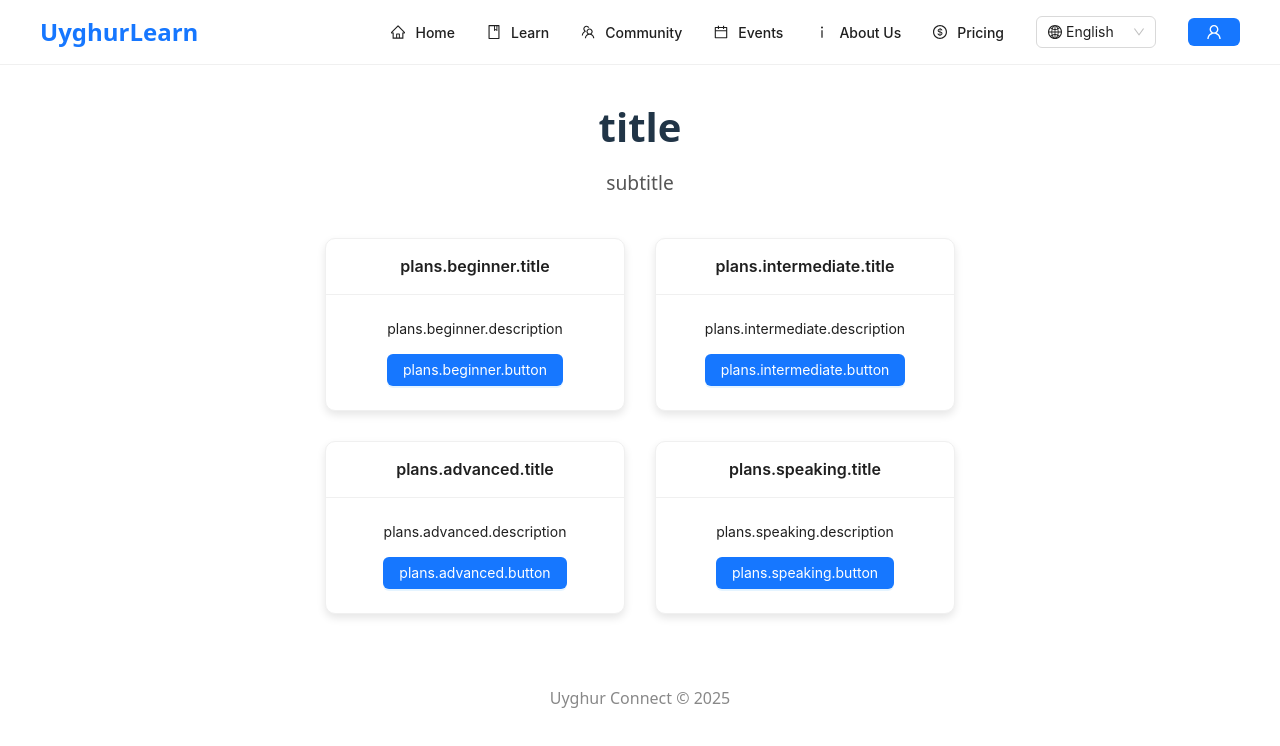
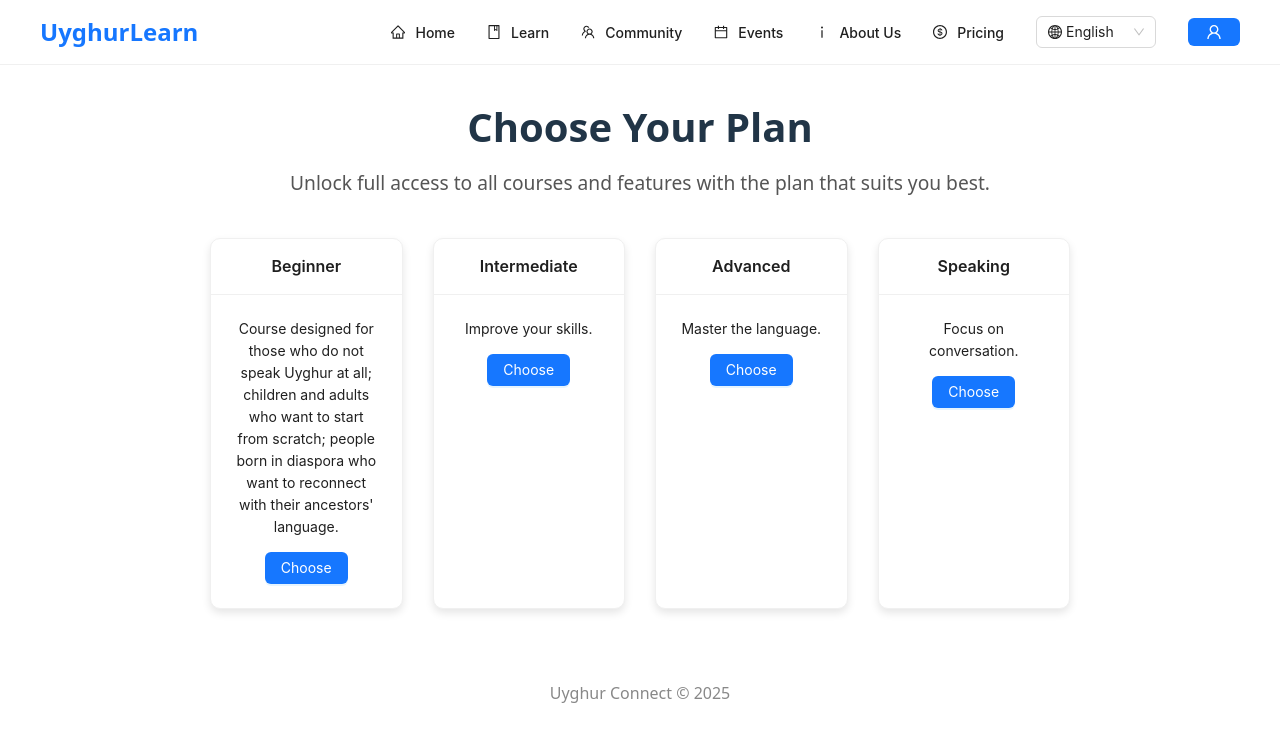
Before and after one commit to Dammmup/ur-front, a React (Vite) app: page /pricing in a window 1280 px wide. Shown: the top 746 px of the page. Built offline with nearby package versions, Linux system fonts and the light colour scheme.

Commit message:
4
fixing translation

```diff
--- a/public/locales/en/translations.json
+++ b/public/locales/en/translations.json
@@ -257,7 +257,7 @@
     "title": "Choose Your Plan",
     "subtitle": "Unlock full access to all courses and features with the plan that suits you best.",
     "plans": {
-      "beginner": { "title": "Beginner", "description": "Start learning basics.", "button": "Choose" },
+      "beginner": { "title": "Beginner", "description": "Course designed for those who do not speak Uyghur at all; children and adults who want to start from scratch; people born in diaspora who want to reconnect with their ancestors' language.", "button": "Choose" },
       "intermediate": { "title": "Intermediate", "description": "Improve your skills.", "button": "Choose" },
       "advanced": { "title": "Advanced", "description": "Master the language.", "button": "Choose" },
       "speaking": { "title": "Speaking", "description": "Focus on conversation.", "button": "Choose" }
--- a/public/locales/ru/translations.json
+++ b/public/locales/ru/translations.json
@@ -254,7 +254,7 @@
     "title": "Выберите ваш план",
     "subtitle": "Откройте полный доступ к курсам и функциям, выбрав подходящий уровень.",
     "plans": {
-      "beginner": { "title": "Beginner", "description": "Начальные основы языка.", "button": "Выбрать" },
+      "beginner": { "title": "Beginner", "description": "Курс предназначен для тех, кто вообще не говорит на уйгурском; детей и взрослых, желающих начать «с нуля»; людей, родившихся в диаспоре, которые хотят восстановить связь с языком предков.", "button": "Выбрать" },
       "intermediate": { "title": "Intermediate", "description": "Улучшайте навыки.", "button": "Выбрать" },
       "advanced": { "title": "Advanced", "description": "Высокий уровень владения.", "button": "Выбрать" },
       "speaking": { "title": "Speaking", "description": "Акцент на разговор.", "button": "Выбрать" }
--- a/src/pages/Pricing.tsx
+++ b/src/pages/Pricing.tsx
@@ -5,17 +5,17 @@ import { LEVELS } from '../constants';
 import './styles/Pricing.css';
 
 export const Pricing: React.FC = () => {
-  const { t } = useTranslation('pricing');
+  const { t } = useTranslation();
 
   return (
     <div className="pricing-container">
-      <h1 className="pricing-title">{t('title')}</h1>
-      <p className="pricing-subtitle">{t('subtitle')}</p>
+      <h1 className="pricing-title">{t('pricing.title')}</h1>
+      <p className="pricing-subtitle">{t('pricing.subtitle')}</p>
       <div className="pricing-cards">
         {LEVELS.map(lvl => (
-          <Card key={lvl.value} title={t(`plans.${lvl.value}.title`)} className="pricing-card">
-            <p>{t(`plans.${lvl.value}.description`)}</p>
-            <Button type="primary">{t(`plans.${lvl.value}.button`)}</Button>
+          <Card key={lvl.value} title={t(`pricing.plans.${lvl.value}.title`)} className="pricing-card">
+            <p>{t(`pricing.plans.${lvl.value}.description`)}</p>
+            <Button type="primary">{t(`pricing.plans.${lvl.value}.button`)}</Button>
           </Card>
         ))}
       </div>
--- a/src/pages/styles/Pricing.css
+++ b/src/pages/styles/Pricing.css
@@ -21,7 +21,6 @@
   display: flex;
   justify-content: center;
   gap: 30px;
-  flex-wrap: wrap;
 }
 
 .pricing-card {
```
